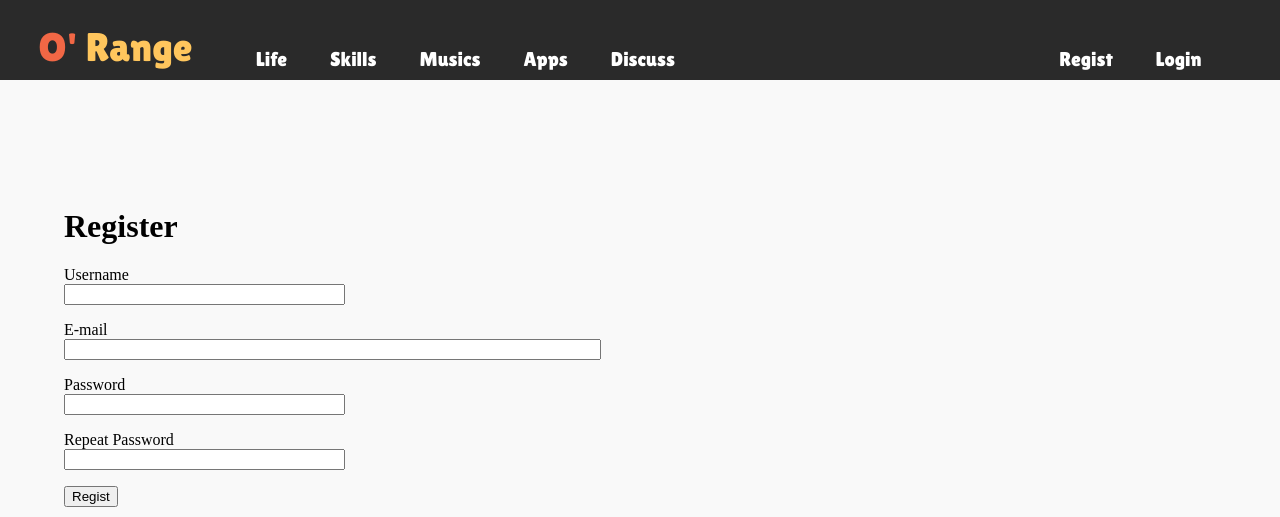
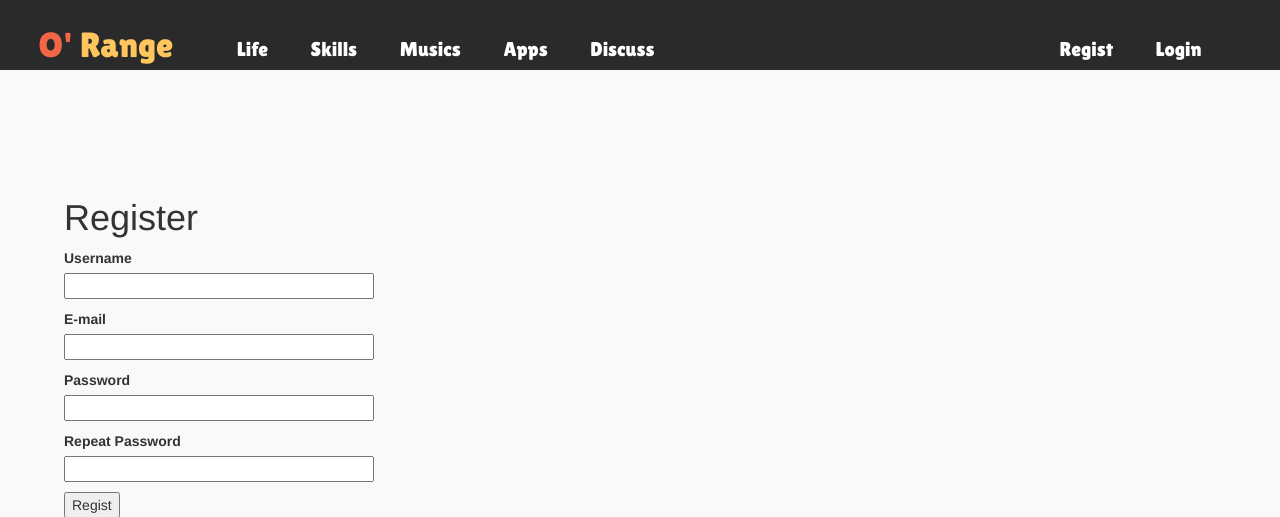
Before and after one commit to Lemonteeea/o-range, a Flask app: page /register in a window 1280 px wide. Shown: the top 517 px of the page. Run offline with Flask 2, Linux system fonts and the light colour scheme; some libraries are stand-ins or nearby versions.

Commit message:
add venv and change UI

```diff
--- a/app/routes.py
+++ b/app/routes.py
@@ -20,7 +20,7 @@ def login():
         return redirect(url_for('index'))
     form = LoginForm()
     if form.validate_on_submit():
-        user = User.query.filter_by(username = form.username.data).first_or_404()
+        user = User.query.filter_by(username = form.username.data).first()
         if user is None or not user.check_password(form.password.data):
             flash('Invalid username or password')
             return redirect(url_for('login'))
--- a/app/templates/b_form.html
+++ b/app/templates/b_form.html
@@ -3,6 +3,18 @@
 
 <div style="text-align:left;margin-left:5%;margin-top:10%">
         {% block formcontent %}{% endblock %}
+	<div style='color:red;margin:0'>
+                                {% with messages = get_flashed_messages() %}
+                                {% if messages %}
+                                <ul>
+                                {% for message in messages %}
+                                <li>{{ message }}</li>
+                                        {% endfor %}
+                                </ul>
+                                {% endif %}
+                                {% endwith %}
+         </div>
+
 </div>
 
 <div class='social_link'>
--- a/app/templates/base.html
+++ b/app/templates/base.html
@@ -1,5 +1,8 @@
 <html>
         <head>
+		<link href="https://cdn.staticfile.org/twitter-bootstrap/3.3.7/css/bootstrap.min.css" rel="stylesheet">
+    		<script src="https://cdn.staticfile.org/jquery/2.1.1/jquery.min.js"></script>
+    		<script src="https://cdn.staticfile.org/twitter-bootstrap/3.3.7/js/bootstrap.min.js"></script>
 		<link rel="shortcut icon" href="{{ url_for('static', filename='favicon.ico') }}">
 		<title>{{ title }} - O'range</title>
 		<link href="https://fonts.googleapis.com/css?family=Lilita+One&display=swap" rel="stylesheet">
@@ -7,17 +10,18 @@
 			.head_line {
 				font-family: 'Lilita One', Arial;
 				position:relative;
-				height:10%;
+				height:70px;
 				width:100%;
 				margin:0;
 				background:#2A2A2A;
+				text-align:left;
 			}
 
 
 			.user_link{
-				position:absolute;
-				right:3%;
-				bottom:10px;
+				margin-top:35px;
+				margin-right:3%;
+				float:right;
 			}
 
                 	.user_link a{
@@ -33,9 +37,9 @@
 
 
 			.app_link{
-				position:absolute;
-				left:20%;
-				bottom:10px;
+				margin-top:35px;
+				margin-left:5%;
+				float:left;
 			}
 
 			.app_link a{
@@ -76,7 +80,7 @@
         <body style='padding:0;margin:0;background:#F9F9F9'>
                 <div style='height:100%;width:100%;text-align:center;'>
 			<div class=head_line>
-                        	<div style='font-size:40px;position:absolute;bottom:10px;left:3%;cursor:hand' onClick="location.href='{{ url_for('index') }}'">
+                        	<div style='float:left;font-size:35px;margin-left:3%;margin-top:20px;cursor:hand;' onClick="location.href='{{ url_for('index') }}'">
 					<span style='color:#F16745'>O'</span>
 					<span style='color:#FFC65D'>Range</span>
                         	</div>
@@ -90,33 +94,17 @@
 				</div>
 
 				<div class='user_link'>
-
-                                                <span style"padding-left:5px"> </span>
                                         {% if current_user.is_anonymous %}
 					<a href="{{ url_for('register') }}">Regist</a>
                                         <a href="{{ url_for('login') }}">Login</a>
                                         {% else %}
-                                                <a href="{{ url_for('user', username = current_user.username) }}">Home</a>
+					<a href="{{ url_for('user', username = current_user.username) }}">Home</>
 					<a href="{{ url_for('logout') }}">Logout</a>
                                         {% endif %}
                                 </div>
 
-
-
-
 			</div>
 
-			<div style=''>
-                        	{% with messages = get_flashed_messages() %}
-                                {% if messages %}
-                                <ul>
-                                {% for message in messages %}
-                                <li>{{ message }}</li>
-                                	{% endfor %}
-                                </ul>
-                                {% endif %}
-                                {% endwith %}
-			</div>
 				{% block content %}{% endblock %}
 		</div>
 
--- a/app/templates/register.html
+++ b/app/templates/register.html
@@ -6,28 +6,28 @@
         {{ form.hidden_tag() }}
         <p>
             {{ form.username.label }}<br>
-            {{ form.username(size=32) }}<br>
+            {{ form.username(size=35) }}<br>
             {% for error in form.username.errors %}
             <span style="color: red;">[{{ error }}]</span>
             {% endfor %}
         </p>
         <p>
             {{ form.email.label }}<br>
-            {{ form.email(size=64) }}<br>
+            {{ form.email(size=35) }}<br>
             {% for error in form.email.errors %}
             <span style="color: red;">[{{ error }}]</span>
             {% endfor %}
         </p>
         <p>
             {{ form.password.label }}<br>
-            {{ form.password(size=32) }}<br>
+            {{ form.password(size=35) }}<br>
             {% for error in form.password.errors %}
             <span style="color: red;">[{{ error }}]</span>
             {% endfor %}
         </p>
         <p>
             {{ form.password2.label }}<br>
-            {{ form.password2(size=32) }}<br>
+            {{ form.password2(size=35) }}<br>
             {% for error in form.password2.errors %}
             <span style="color: red;">[{{ error }}]</span>
             {% endfor %}
```
Also changed, not shown: config.py (added, +7 -0 lines), requirements.txt (+2 -22 lines). Lines whose indentation alone changed are shown as unchanged.
